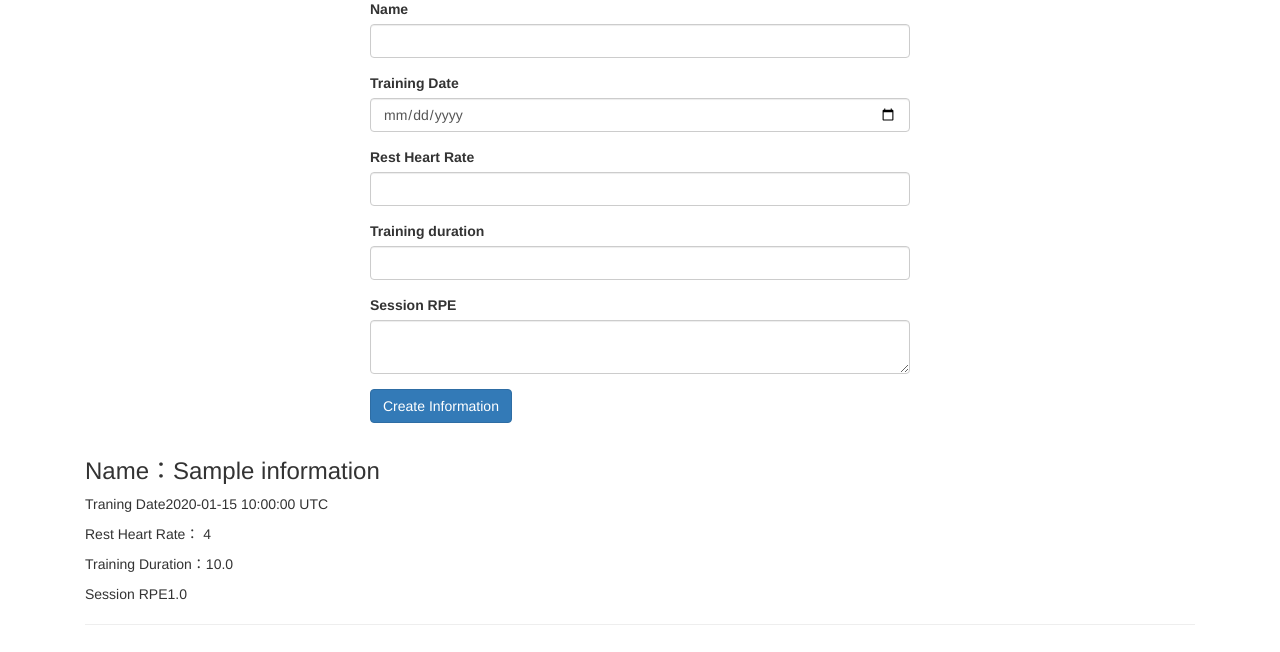
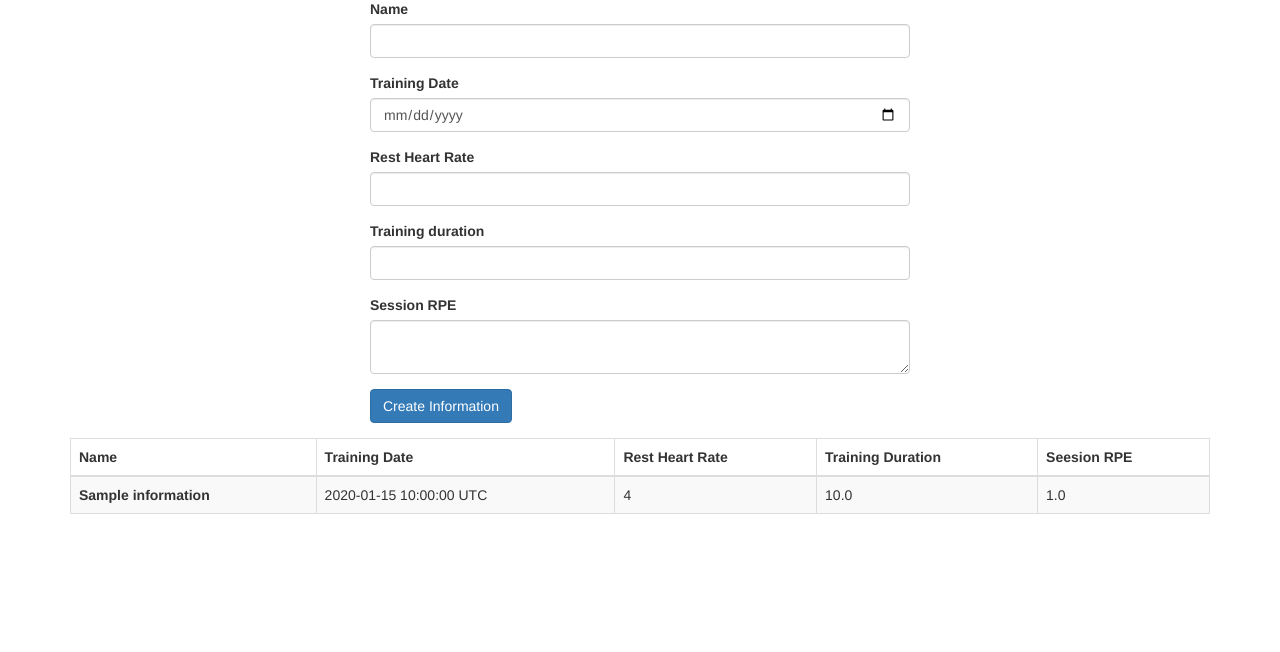
Before and after one commit to uio456/juile-jump, a Rails app: page / in a window 1280 px wide. Shown: the part 148-800 px from the top of the page. Run offline with Rails 7, Linux system fonts and the light colour scheme; tables that the repository leaves empty hold one stand-in row (values such as "Sample post"); style sheets or scripts are compiled from the project's sources; some libraries are stand-ins or nearby versions.

Commit message:
use table to show data

```diff
--- a/app/views/informations/index.html.erb
+++ b/app/views/informations/index.html.erb
@@ -40,13 +40,27 @@
 
 <br>
 <br>
-  <% @informations.each do |information| %>
-    <div class="col-md-12">
-      <h3>Name：<%= information.name %></h3>
-      <p>Traning Date<%= information.training_date %></p>
-      <p>Rest Heart Rate： <%= information.rest_heart_rate %>  </p>
-      <p>Training Duration：<%= information.training_duration %></p>
-      <p>Session RPE<%= information.rpe %></p>
-      <hr>
-    </div>
-  <% end %>
+<br>
+    <table class="table table-striped table-bordered">
+        <thead>
+          <tr>
+            <th scope="col">Name</th>
+            <th scope="col">Training Date</th>
+            <th scope="col">Rest Heart Rate</th>
+            <th scope="col">Training Duration</th>
+            <th scope="col">Seesion RPE</th>
+          </tr>
+        </thead>
+        <tbody>
+          <% @informations.each do |information| %>
+            <tr>
+              <th scope="row"><%= information.name %></th>
+              <td><%= information.training_date %></td>
+              <td><%= information.rest_heart_rate %></td>
+              <td><%= information.training_duration %></td>
+              <td><%= information.rpe %></td>
+
+            </tr>
+          <% end %>
+        </tbody>
+    </table>
```
